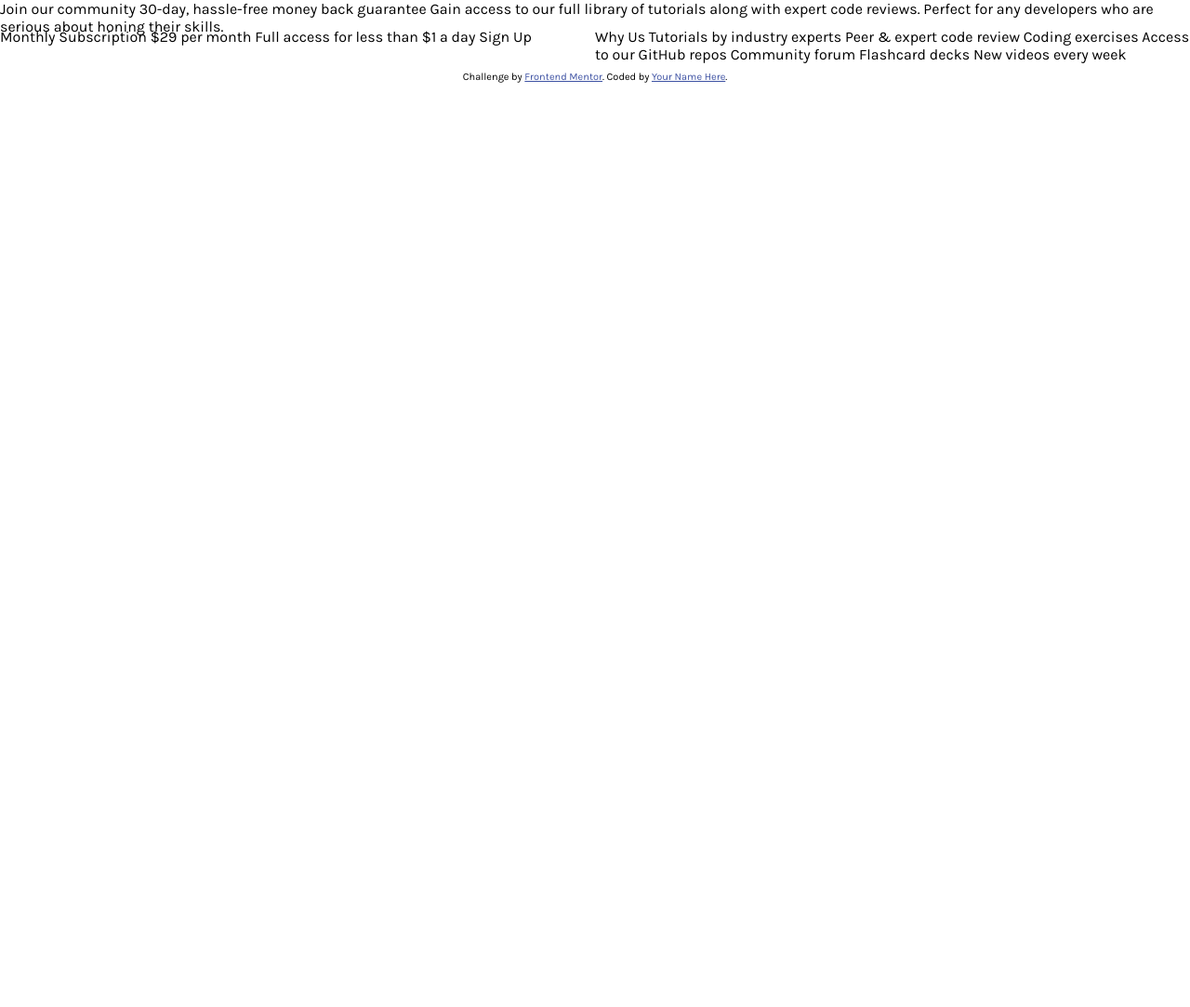
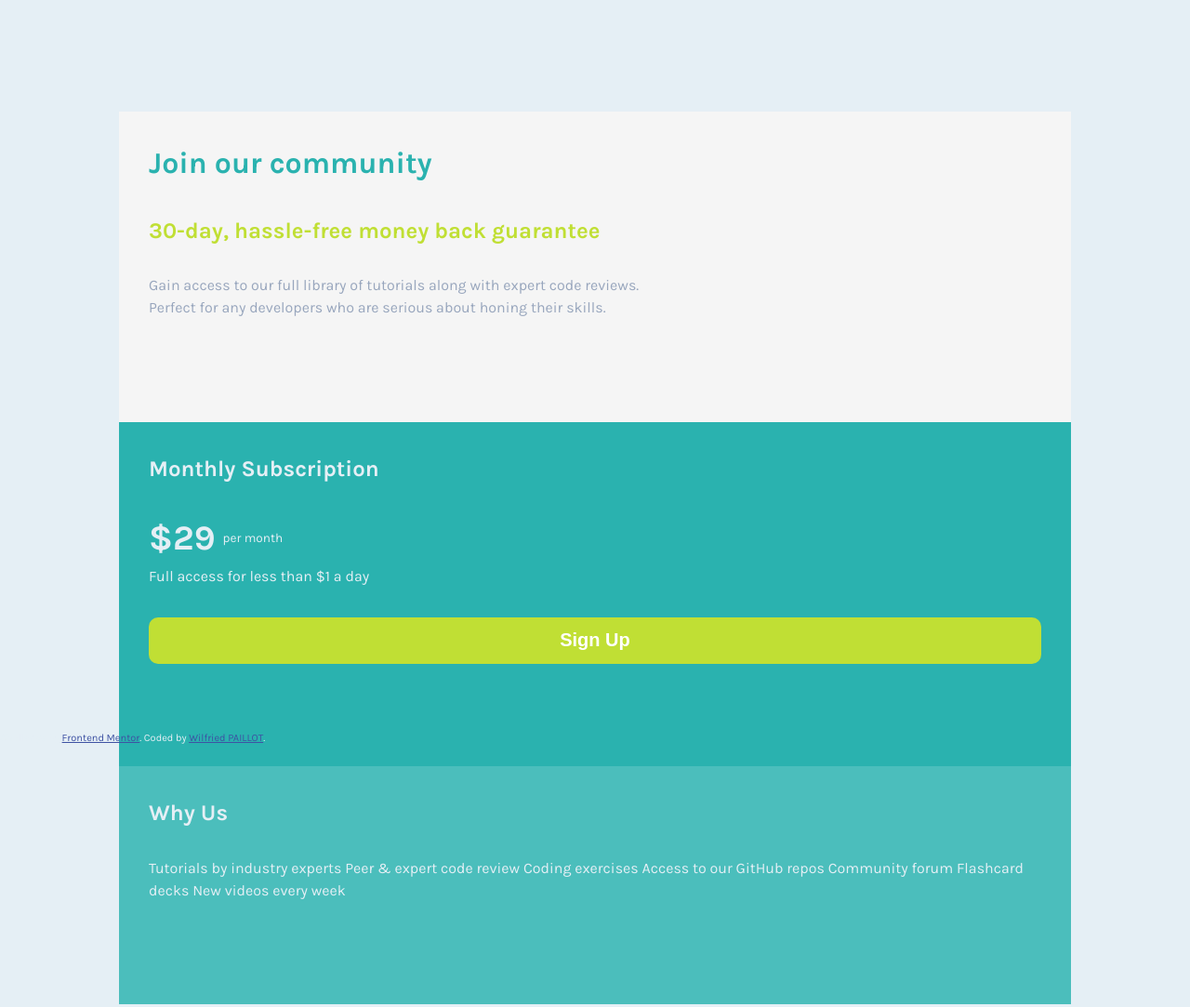
Before and after one commit to WilfriedPaillot/FEM-1, a plain HTML site: page index.html in a window 1280 px wide. Shown: the whole page at 93% size. Before the commit the page ends 800 px from the top, so only its background shows below. Drawn offline with Linux system fonts and the light colour scheme.

Commit message:
Upgrade layout and perform styles

```diff
--- a/index.html
+++ b/index.html
@@ -1,43 +1,43 @@
 <!DOCTYPE html>
-<html lang="en">
+<html lang="fr">
 <head>
   <meta charset="UTF-8">
-  <meta name="viewport" content="width=device-width, initial-scale=1.0"> <!-- displays site properly based on user's device -->
-
+  <meta name="viewport" content="width=device-width, initial-scale=1.0">
   <link rel="icon" type="image/png" sizes="32x32" href="./images/favicon-32x32.png">
   <link rel="stylesheet" href="style.css">
   <title>Frontend Mentor | Single Price Grid Component</title>
-
-  <!-- Feel free to remove these styles or customise in your own stylesheet 👍 -->
-  <style>
-    .attribution { font-size: 11px; text-align: center; }
-    .attribution a { color: hsl(228, 45%, 44%); }
-  </style>
 </head>
 <body>
   <div class="container">
     <div class="Top">
-  Join our community
 
-  30-day, hassle-free money back guarantee
+    <h1 class="title">Join our community</h1>
 
-  Gain access to our full library of tutorials along with expert code reviews.
-  Perfect for any developers who are serious about honing their skills.
-    </div>
+    <h2 class="title">30-day, hassle-free money back guarantee</h2>
 
-    <div class="BL">
-  Monthly Subscription
+    <p>Gain access to our full library of tutorials along with expert code reviews.<br/>
+    Perfect for any developers who are serious about honing their skills.</p>
 
-  &dollar;29 per month
+  </div>
 
-  Full access for less than &dollar;1 a day
+<div class="BL">
 
-  Sign Up
-    </div>
+<h2 class="title">Monthly Subscription</h2>
+<div class="spans">
+  <span class="price">&dollar;29</span>
+  <span class="frequency">per month</span>
+</div>
+
+
+<p>Full access for less than &dollar;1 a day</p>
+
+<button type="submit">Sign Up</button>
+
+</div>
 
     <div class="BR">
- Why Us
-
+<h2 class="title">Why Us</h2>
+<p>
   Tutorials by industry experts
   Peer &amp; expert code review
   Coding exercises
@@ -45,14 +45,15 @@
   Community forum
   Flashcard decks
   New videos every week
-    </div>
+</p>
+</div>
 
-  </div>
+</div>
 
   <footer>
     <p class="attribution">
       Challenge by <a href="https://www.frontendmentor.io?ref=challenge" target="_blank">Frontend Mentor</a>.
-      Coded by <a href="#">Your Name Here</a>.
+      Coded by <a href="#">Wilfried PAILLOT</a>.
     </p>
   </footer>
 </body>
--- a/style.css
+++ b/style.css
@@ -6,7 +6,7 @@
     box-sizing: border-box;
 }
 
-::root {
+:root {
     /*Body BG*/
     --Light-Gray: hsl(204, 43%, 93%);
     /*BL BG*/
@@ -22,30 +22,120 @@
 
 body {
     font-family: 'Karla', sans-serif;
+    background-color: var(--Light-Gray);
+    color: var(--Light-Gray);
+    height: 150vh;
 }
 
 .container {
-    display: grid;
-    grid-template-columns: 50% 50%;
-    grid-template-rows: 40% 60%;
-    gap: 0px 0px;
-    grid-auto-flow: row;
-    grid-template-areas:
-    "Top Top"
-    "BL BR";
+        display: grid;
+        grid-template-columns: 100%;
+        grid-template-rows: auto auto auto;
+        gap: 0px 0px;
+        grid-auto-flow: row;
+        /* grid-auto-columns: row; */
+        grid-template-areas:
+        "Top"
+        "BL"
+        "BR";
+        position: relative;
+        width: 80%;
+        height: 80%;
+        left: 50%;
+        top: 50%;
+        transform: translate(-50%, -50%);
+        line-height: 1.5;
 }
 
 .Top {
     grid-area: Top;
-    background-color: var(--Light-Gray);
+    background-color: whitesmoke;
+    color: var(--Grayish-Blue);
+    padding: 2rem;
+}
+
+.Top > h1 {
+    color: var(--Cyan);
+}
+.Top > h2 {
+    color: var(--Bright-Yellow);
 }
 
 .BL {
     grid-area: BL;
-    background-color: var(--Light-Gray);
+    background-color: var(--Cyan);
+    padding: 2rem;
+}
+
+.BL > button {
+    background-color: var(--Bright-Yellow);
+    border-radius: 5px;
+    border-style: none;
+    width: 100%;
+    padding: 0.85rem;
+    color: white;
+    margin-top: 2rem;
+    font-size: 1.25rem;
+    font-weight: bold;
+    border-radius: 10px;
+
 }
 
 .BR {
     grid-area: BR;
-    background-color: var(--Light-Gray);
+    background-color: var(--Light-Cyan);
+    padding: 2rem;
 }
+
+.title {
+    margin-bottom: 1.85rem;
+}
+
+.spans {
+    display: flex;
+    align-items: center;
+}
+.spans .price {
+    font-size: 2.35rem;
+    font-weight: 700;
+}
+
+.spans .frequency {
+    margin-left: 0.5rem;
+    font-size: .85rem;
+    font-weight: 400;
+}
+
+
+footer {
+    bottom: 0;
+    position: fixed;
+}
+footer .attribution{
+    font-size: 11px;
+    text-align: center;
+}
+footer .attribution a{
+    color: hsl(228, 45%, 44%);
+}
+
+@media screen and (min-width:1440px) {
+    .container {
+        display: grid;
+        grid-template-columns: 50% 50%;
+        grid-template-rows: 1fr 1fr;
+        gap: 0px 0px;
+        grid-auto-flow: row;
+        grid-auto-columns: auto;
+        grid-template-areas:
+        "Top Top"
+        "BL BR";
+        position: relative;
+        height: 50%;
+        width: 60%;
+        left: 50%;
+        top: 50%;
+        transform: translate(-50%, -50%);
+        line-height: 1.5;
+    }
+}
```
